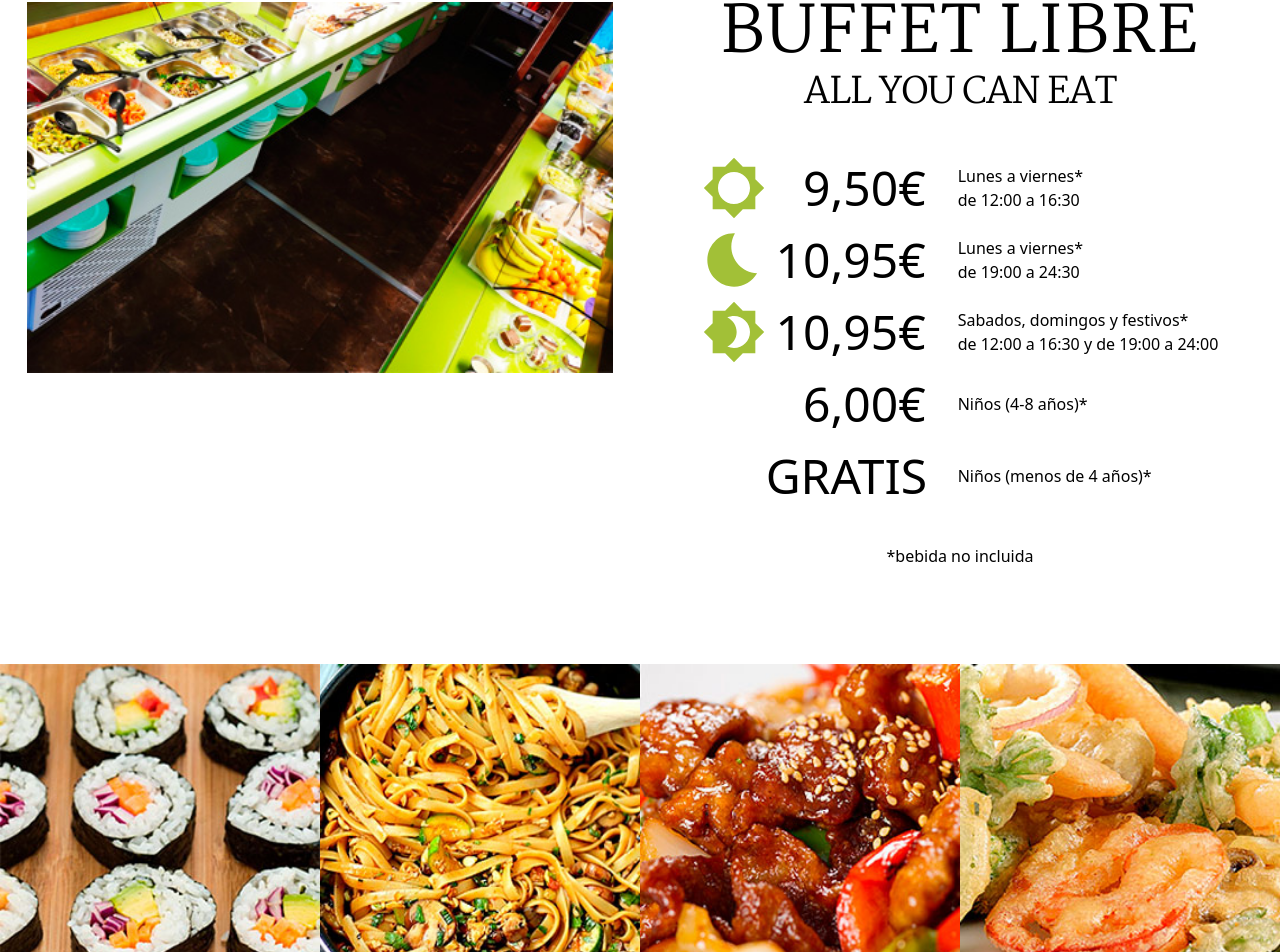
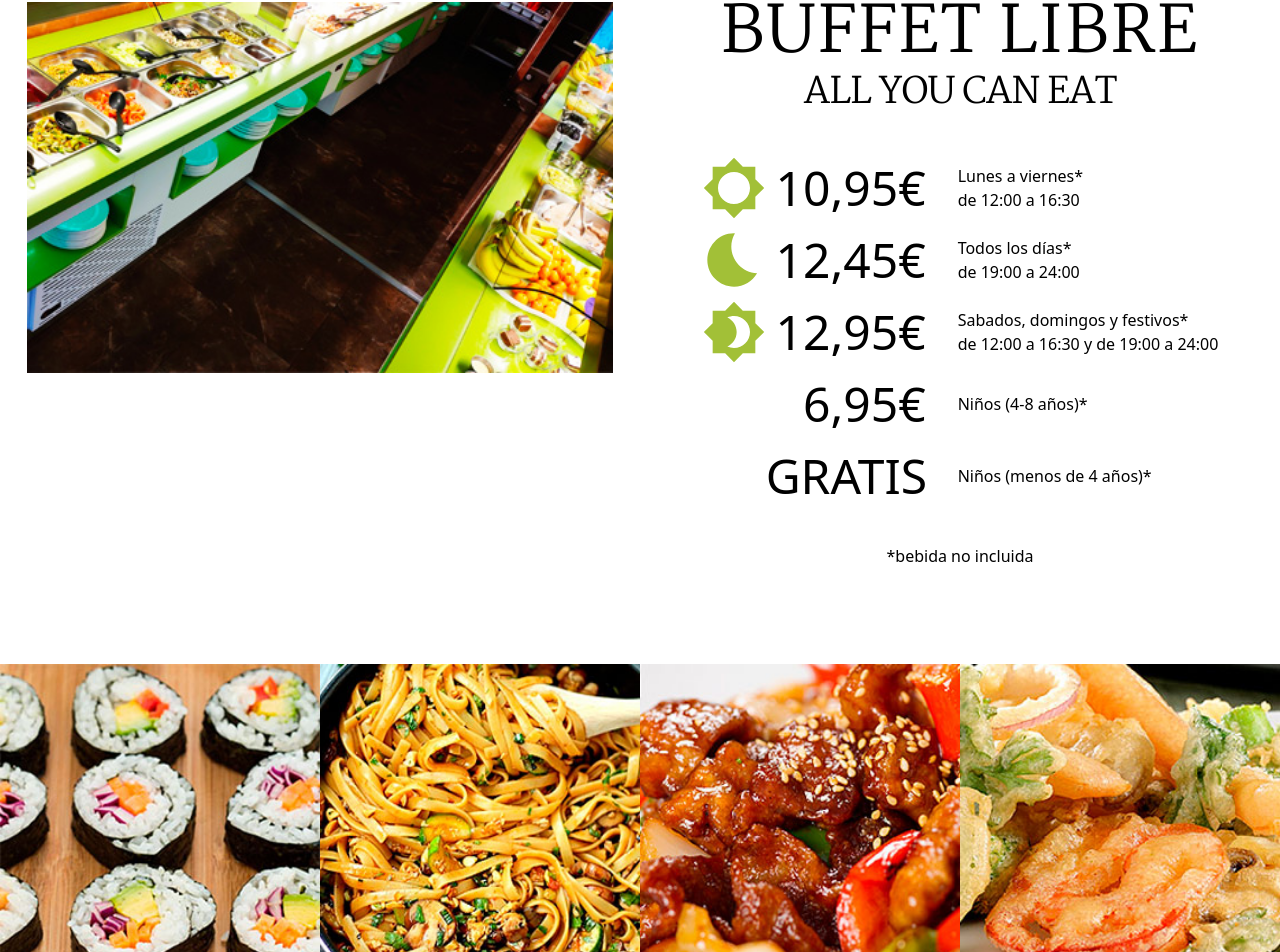
Before and after one commit to DaniGuardiola/shishang-web, a website: page src/index.html in a window 1280 px wide. Shown: the part 776-1728 px from the top of the page. Drawn offline with nearby package versions, Linux system fonts and the light colour scheme; files that its build step writes are made by us from their sources.

Commit message:
New prices now stuff is more expensive. Big F

```diff
--- a/src/index.html
+++ b/src/index.html
@@ -124,7 +124,7 @@
                   d="M20 15.31L23.31 12 20 8.69V4h-4.69L12 .69 8.69 4H4v4.69L.69 12 4 15.31V20h4.69L12 23.31 15.31 20H20v-4.69zM12 18c-3.31 0-6-2.69-6-6s2.69-6 6-6 6 2.69 6 6-2.69 6-6 6z" />
               </svg>
               <p class="flex-shrink-0 w-32 text-4xl text-right sm:text-5xl sm:w-40">
-                9,50€
+                10,95€
               </p>
               <p class="ml-4 text-left sm:ml-8">
                 Lunes a viernes*<br />de 12:00 a 16:30
@@ -139,10 +139,10 @@
                   d="M12.34 2.02C6.59 1.82 2 6.42 2 12c0 5.52 4.48 10 10 10 3.71 0 6.93-2.02 8.66-5.02-7.51-.25-12.09-8.43-8.32-14.96z" />
               </svg>
               <p class="flex-shrink-0 w-32 text-4xl text-right sm:text-5xl sm:w-40">
-                10,95€
+                12,45€
               </p>
               <p class="ml-4 text-left sm:ml-8">
-                Lunes a viernes*<br />de 19:00 a 24:30
+                Todos los días*<br />de 19:00 a 24:00
               </p>
             </div>
             <div class="flex items-center mt-4 sm:mt-0">
@@ -154,7 +154,7 @@
                   d="M20 8.69V4h-4.69L12 .69 8.69 4H4v4.69L.69 12 4 15.31V20h4.69L12 23.31 15.31 20H20v-4.69L23.31 12 20 8.69zM12 18c-.89 0-1.74-.2-2.5-.55C11.56 16.5 13 14.42 13 12s-1.44-4.5-3.5-5.45C10.26 6.2 11.11 6 12 6c3.31 0 6 2.69 6 6s-2.69 6-6 6z" />
               </svg>
               <p class="flex-shrink-0 w-32 text-4xl text-right sm:text-5xl sm:w-40">
-                10,95€
+                12,95€
               </p>
               <p class="ml-4 text-left sm:ml-8">
                 Sabados, domingos y festivos*<br />de 12:00 a 16:30 y de 19:00
@@ -166,7 +166,7 @@
               <!-- sun & moon icon -->
               <div class="flex-shrink-0 w-0 sm:w-16"></div>
               <p class="flex-shrink-0 w-32 text-4xl text-right sm:text-5xl sm:w-40">
-                6,00€
+                6,95€
               </p>
               <p class="ml-4 text-left sm:ml-8">Niños (4-8 años)*</p>
             </div>
```
